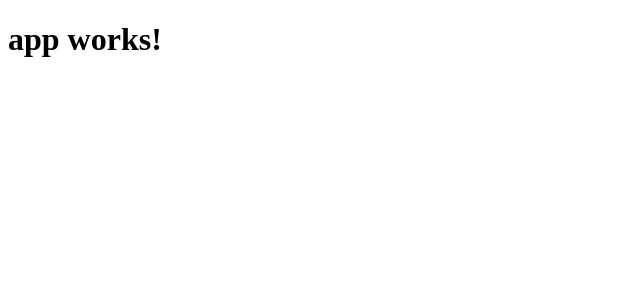
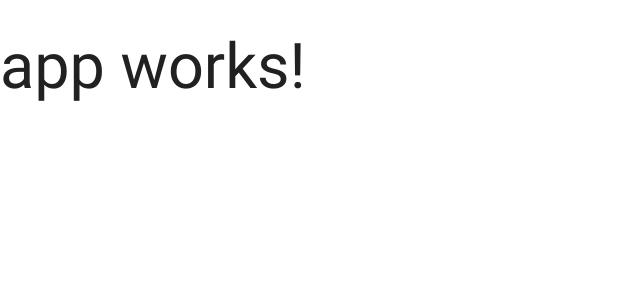
Before and after one commit to alejandroSuch/ng2-starwars, an Angular app: page / in a window 1280 px wide. Shown: the top 300 px of the page, without its empty margins (0-640 px from the left). Built offline with nearby package versions, Linux system fonts and the light colour scheme.

Commit message:
Added Materialize CSS

```diff
--- a/package.json
+++ b/package.json
@@ -22,6 +22,7 @@
     "@angular/platform-browser-dynamic": "^2.3.1",
     "@angular/router": "^3.3.1",
     "core-js": "^2.4.1",
+    "materialize-css": "^0.97.8",
     "rxjs": "^5.0.1",
     "ts-helpers": "^1.1.1",
     "zone.js": "^0.7.2"
--- a/src/styles.css
+++ b/src/styles.css
@@ -1 +1,2 @@
 /* You can add global styles to this file, and also import other style files */
+@import url("../node_modules/materialize-css/dist/css/materialize.css");
```
